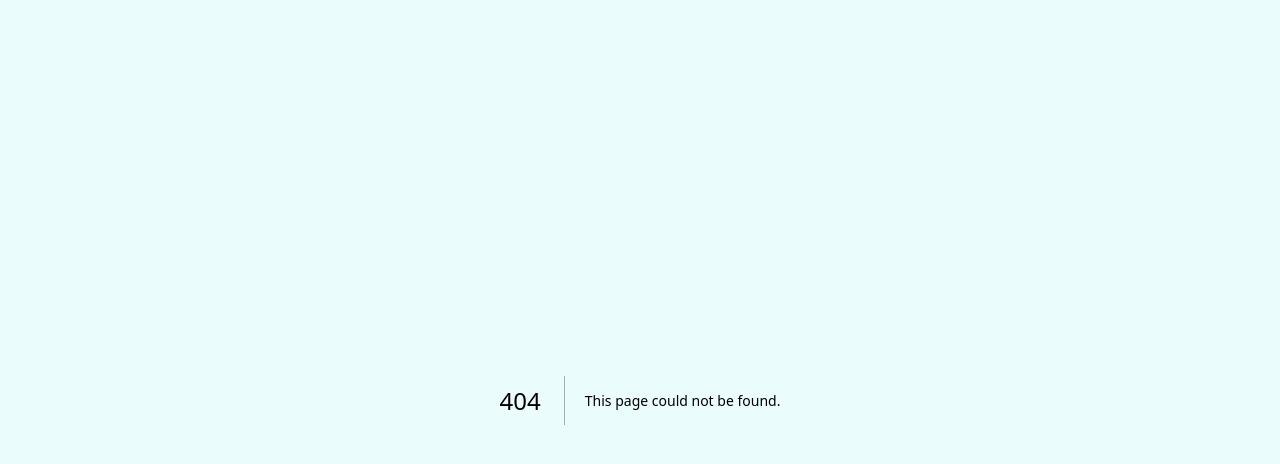
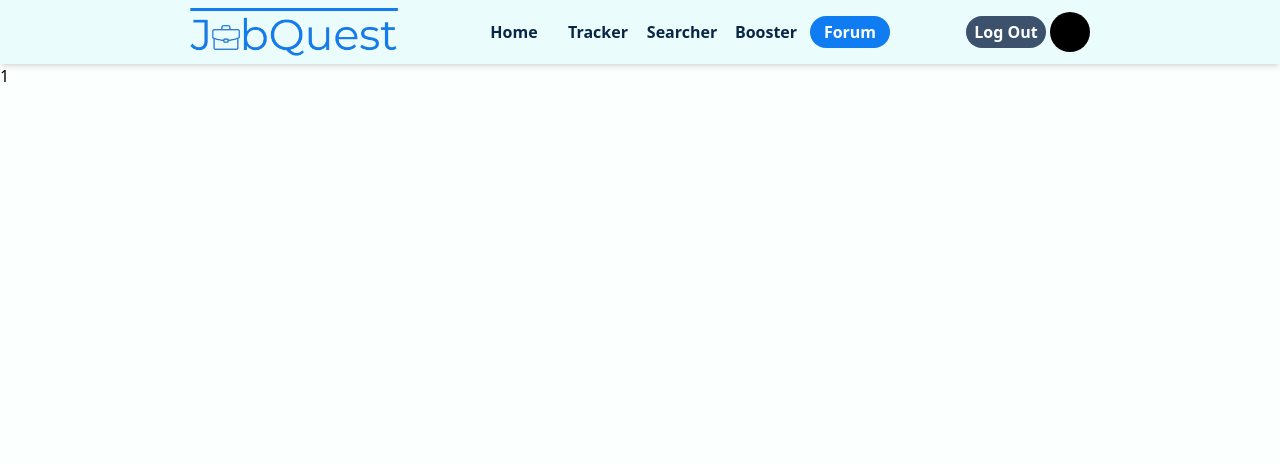
Before and after one commit to KayTeo/JobQuest, a Next.js app in the folder jobquest/: page /user/forum/1 in a window 1280 px wide. Before the commit this address had no page. Shown: the top 464 px of the page. Built offline with nearby package versions, Linux system fonts and the light colour scheme.

Commit message:
setting up dynamic post route

```diff
--- a/jobquest/app/user/forum/PostList.js
+++ b/jobquest/app/user/forum/PostList.js
@@ -1,5 +1,5 @@
 import Post from "./Post";
-import { postData } from "./temppostdata";
+import { postData } from "./tempforumdata";
 
 export default function PostList({ searchedTitle }) {
     const posts = postData;
--- /dev/null
+++ b/jobquest/app/user/forum/[id]/page.js
@@ -0,0 +1,3 @@
+export default function page({ params }) {
+    return <div>{params.id}</div>;
+}
```
Also changed, not shown: jobquest/app/user/forum/tempforumdata.js (renamed from jobquest/app/user/forum/temppostdata.js).
